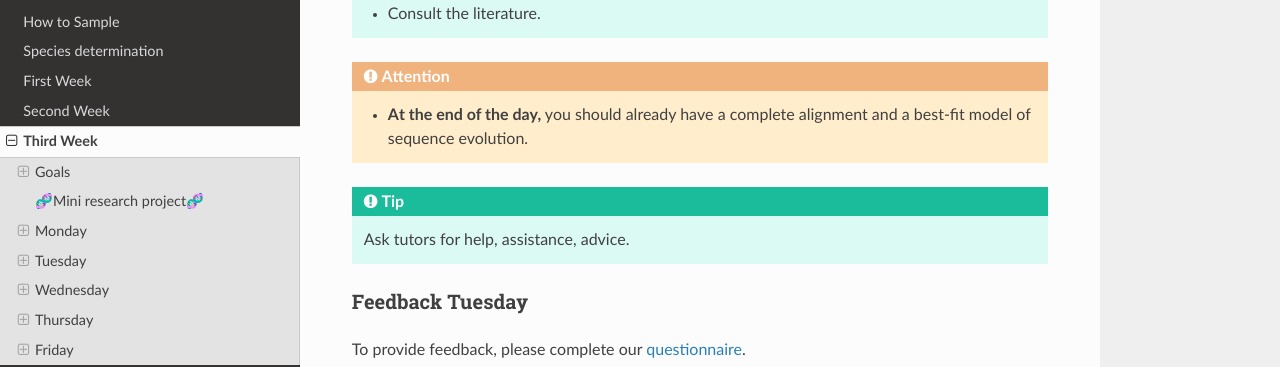
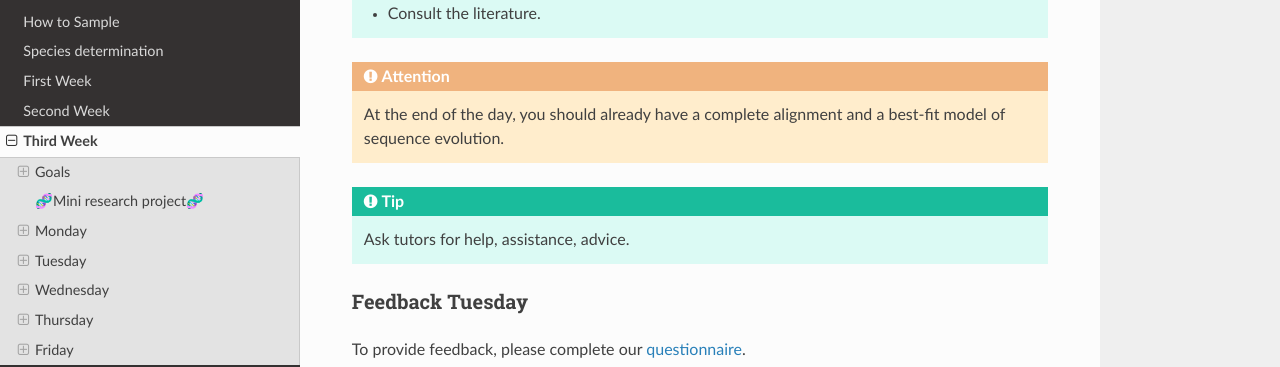
Before and after one commit to bheimbu/evolutionary_ecology, a Sphinx documentation site: the page built from docs/source/third_week.rst, in a window 1280 px wide and 900 px high, scrolled down 3169 px. Shown: the part 153-520 px from the top of the window. Built offline with Sphinx 7.4.7 and the Read the Docs theme 2.0.0, drawn with Linux system fonts in a browser that asks for light colours.

Commit message:
Update third_week.rst

```diff
--- a/docs/source/third_week.rst
+++ b/docs/source/third_week.rst
@@ -127,7 +127,7 @@ Tasks of the Day
 
 .. attention::
 
-  - **At the end of the day,** you should already have a complete alignment and a best-fit model of sequence evolution.
+  At the end of the day, you should already have a complete alignment and a best-fit model of sequence evolution.
 
 .. tip::
 
```
